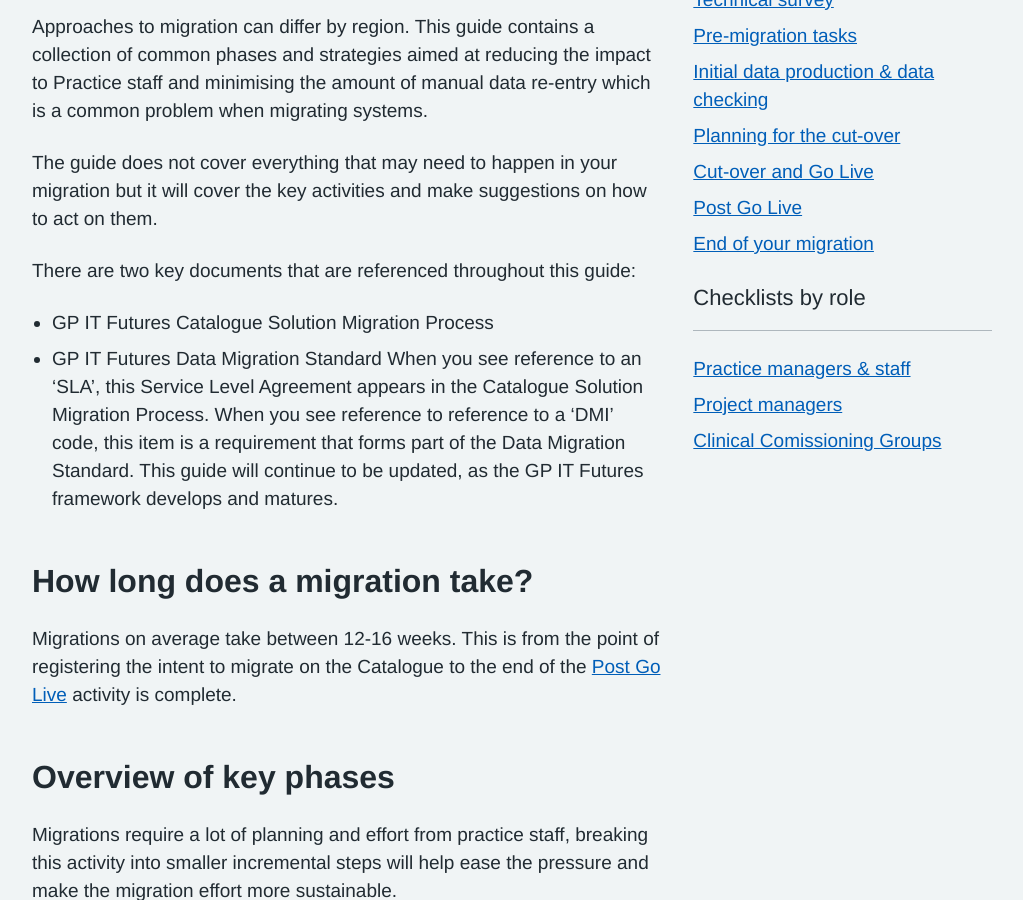
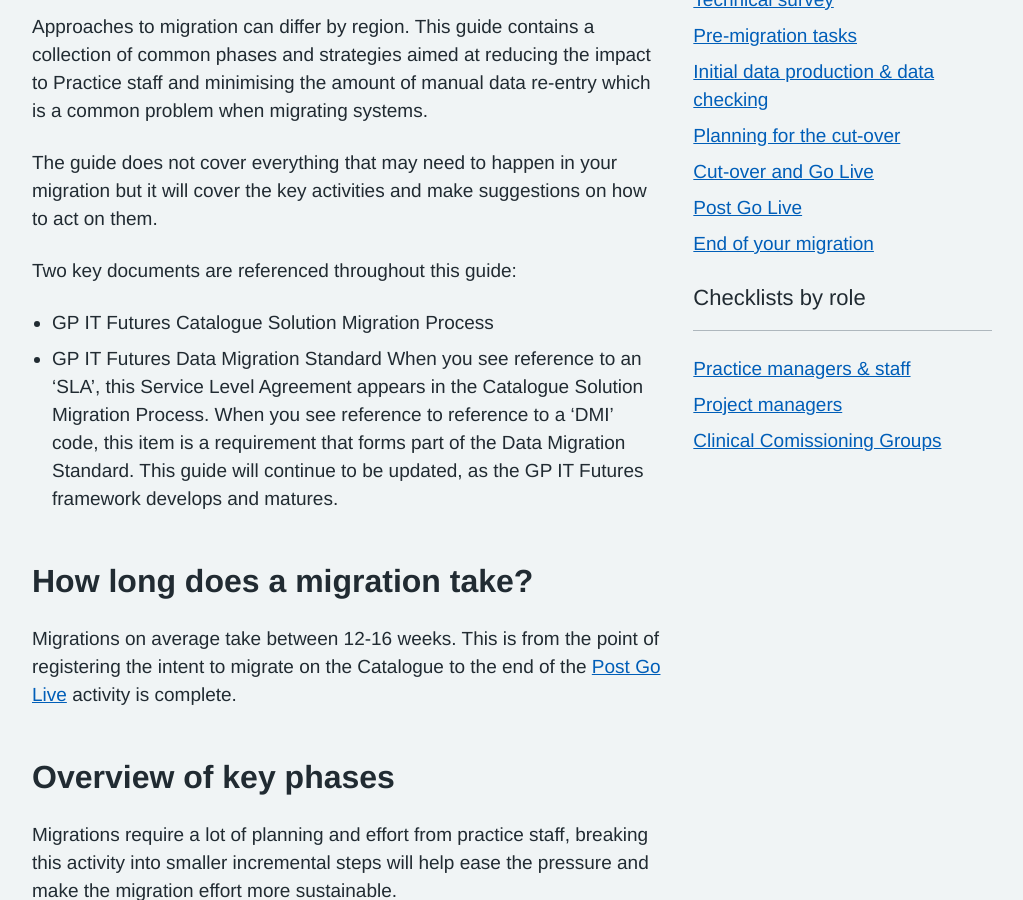
Before and after one commit to nhsconnect/prm-practice-migration, a Jekyll site: the page built from guide/index.md, in a window 1280 px wide and 900 px high, scrolled down 540 px. Shown: the whole window, without its empty margins (128-1151 px from the left). Built offline with Jekyll 4.4.1, drawn with Linux system fonts in a browser that asks for light colours; some web fonts are replaced.

Commit message:
edited text for conciseness

```diff
--- a/guide/index.md
+++ b/guide/index.md
@@ -13,7 +13,7 @@ Approaches to migration can differ by region. This guide contains a collection o
 
 The guide does not cover everything that may need to happen in your migration but it will cover the key activities and make suggestions on how to act on them.
 
-There are two key documents that are referenced throughout this guide:
+Two key documents are referenced throughout this guide:
 * GP IT Futures Catalogue Solution Migration Process
 * GP IT Futures Data Migration Standard
 <!-- [UPLIFT] Added explanation that these two documents have content that appears throughout the guide -->
```
